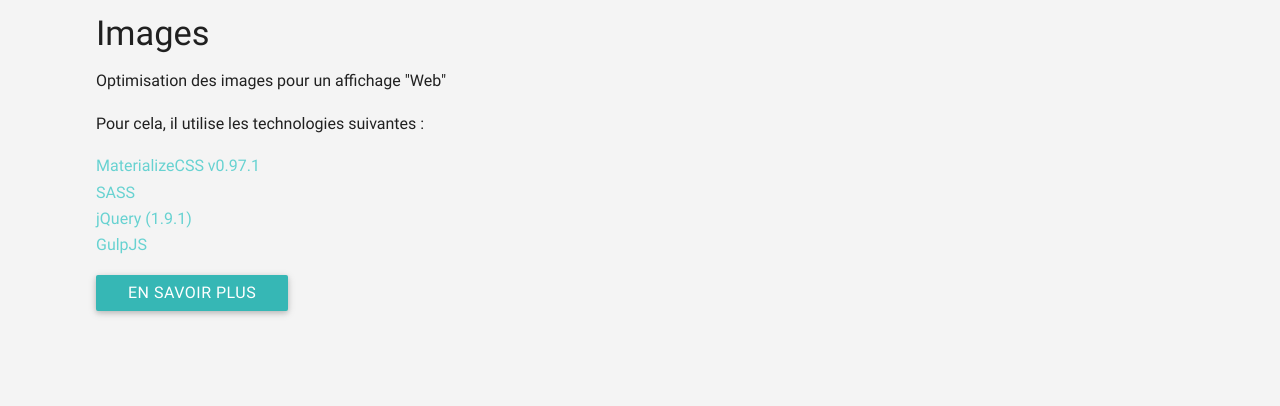
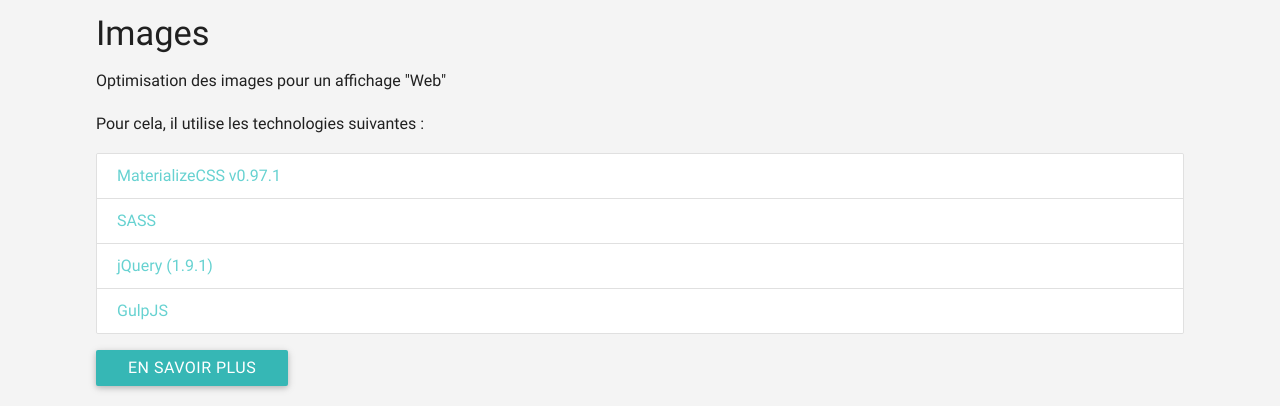
Before and after one commit to origarti/-Starter-Materialize-SASS, a website: page www/index.html in a window 1280 px wide. Shown: the part 771-1177 px from the top of the page. Before the commit the page ends 1102 px from the top, so only its background shows below. Drawn offline with nearby package versions, Linux system fonts and the light colour scheme; files that its build step writes are made by us from their sources; a web font is replaced by a local one.

Commit message:
index.html updated

```diff
--- a/www/index.html
+++ b/www/index.html
@@ -57,15 +57,15 @@
                 </ul>
 
             <p>Pour cela, il utilise les technologies suivantes : </p>
-            <ul>
-                <li><a href="http://materializecss.com/">MaterializeCSS v0.97.1</a></li>
-                <li><a href="http://sass-lang.com/" target="_blank">SASS <SCSS></SCSS></a></li>
-                <li><a href="https://jquery.com/" target="_blank">jQuery (1.9.1)</a></li>
-                <li><a href="http://gulpjs.com/" target="_blank">GulpJS</a></li>
+            <ul class="collection">
+                <li class="collection-item"><a href="http://materializecss.com/">MaterializeCSS v0.97.1</a></li>
+                <li class="collection-item"><a href="http://sass-lang.com/" target="_blank">SASS <SCSS></SCSS></a></li>
+                <li class="collection-item"><a href="https://jquery.com/" target="_blank">jQuery (1.9.1)</a></li>
+                <li class="collection-item"><a href="http://gulpjs.com/" target="_blank">GulpJS</a></li>
             </ul>
 
             <p>
-                <a href="https://github.com/origarti/kickstarterZ" target="_blank" class="btn btn-primary btn-lg ">En savoir plus</a>
+                <a href="https://github.com/origarti/-Starter-Materialize-SASS" target="_blank" class="btn">En savoir plus</a>
             </p>
         </div><!-- /.container -->
     </div><!-- /#wrapper -->
```
Also changed, not shown: www/dist/css/style.min.css.
